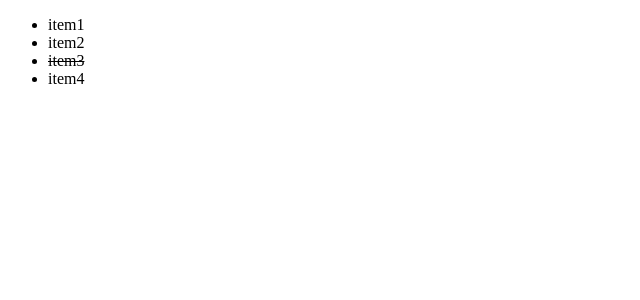
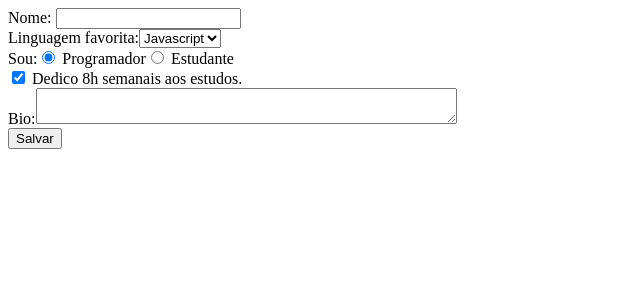
Before and after one commit to cogumm/WebReactLetsCode, a React (Create React App) app in the folder Modules/3-React/react-app/: page / in a window 1280 px wide. Shown: the top 300 px of the page, without its empty margins (0-640 px from the left). Built offline with nearby package versions, Linux system fonts and the light colour scheme.

Commit message:
Aula 11 - Formulários

```diff
--- /dev/null
+++ b/Modules/3-React/react-app/src/components/Formulario.js
@@ -0,0 +1,105 @@
+import React from "react";
+
+class Formulario extends React.Component {
+  constructor(props) {
+    super(props);
+    this.state = {
+      nome: "",
+      linguagem: "JavaScript",
+      tipo: "programador",
+      dedico: true,
+      bio: "",
+    };
+
+    this.handleSubmit = (e) => {
+      e.preventDefault();
+      console.log(this.state);
+    };
+
+    this.changeName = (e) => {
+      this.setState({ nome: e.target.value });
+    };
+
+    this.changeSelect = (e) => {
+      this.setState({ linguagem: e.target.value });
+    };
+
+    this.changeRadio = (e) => {
+      this.setState({ tipo: e.target.value });
+    };
+
+    this.changeCheckbox = (e) => {
+      this.setState({ dedico: e.target.checked });
+    };
+
+    this.changeBio = (e) => {
+      this.setState({ bio: e.target.value });
+    };
+  }
+
+  render() {
+    return (
+      <>
+        <form onSubmit={this.handleSubmit}>
+          <label>
+            Nome:{" "}
+            <input
+              type="text"
+              value={this.state.nome}
+              onChange={this.changeName}
+            />
+          </label>
+          <br />
+          <label>
+            Linguagem favorita:
+            <select value={this.state.linguagem} onChange={this.changeSelect}>
+              <option value="Javascript">Javascript</option>
+              <option value="Node">Node</option>
+              <option value="React">React</option>
+            </select>
+          </label>
+          <br />
+          <label>
+            Sou:
+            <input
+              type="radio"
+              checked={this.state.tipo === "programador"}
+              onChange={this.changeRadio}
+              value="programador"
+            />{" "}
+            Programador
+            <input
+              type="radio"
+              checked={this.state.tipo === "estudante"}
+              onChange={this.changeRadio}
+              value="estudante"
+            />{" "}
+            Estudante
+          </label>
+          <br />
+          <label>
+            <input
+              type="checkbox"
+              checked={this.state.dedico}
+              onChange={this.changeCheckbox}
+            />{" "}
+            Dedico 8h semanais aos estudos.
+          </label>
+          <br />
+          <label>
+            Bio:
+            <textarea
+              cols="50"
+              value={this.state.bio}
+              onChange={this.changeBio}
+            />
+          </label>
+          <br />
+          <input type="submit" value="Salvar" />
+        </form>
+      </>
+    );
+  }
+}
+
+export default Formulario;
--- a/Modules/3-React/react-app/src/index.js
+++ b/Modules/3-React/react-app/src/index.js
@@ -8,7 +8,8 @@
 // import App4 from "./components/App4";
 // import App5 from "./components/App5";
 // import Lista from "./components/Lista";
-import { Item, Lista2 } from "./components/Lista2";
+// import { Item, Lista2 } from "./components/Lista2";
+import Formulario from "./components/Formulario";
 
 ReactDOM.render(
   <React.StrictMode>
@@ -19,7 +20,7 @@
     {/* <App4 /> */}
     {/* <App5 /> */}
     {/* <Lista /> */}
-    <Lista2>
+    {/* <Lista2>
       Texto
       <Item key={999} id={999} completo={false}>
         999
@@ -27,7 +28,8 @@
       <Item key={998} id={998} completo={true}>
         998
       </Item>
-    </Lista2>
+    </Lista2> */}
+    <Formulario />
   </React.StrictMode>,
   document.getElementById("root")
 );
```
